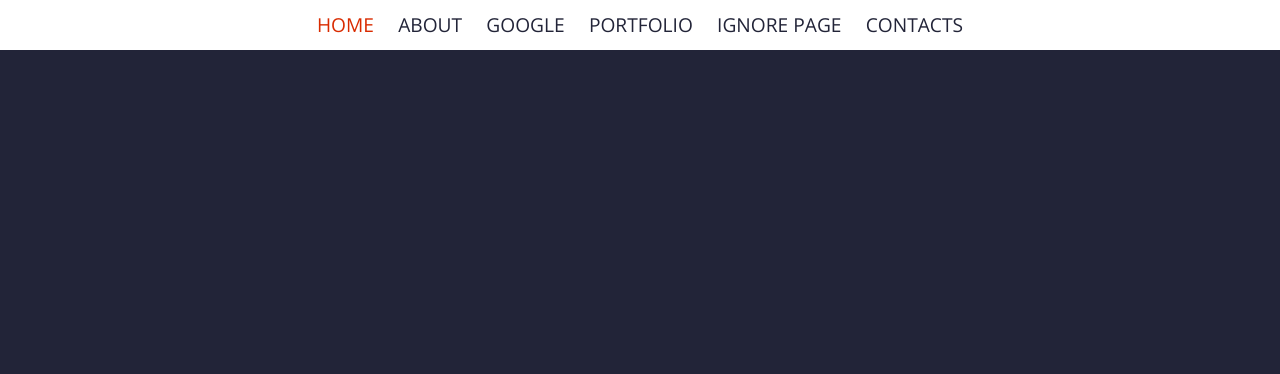
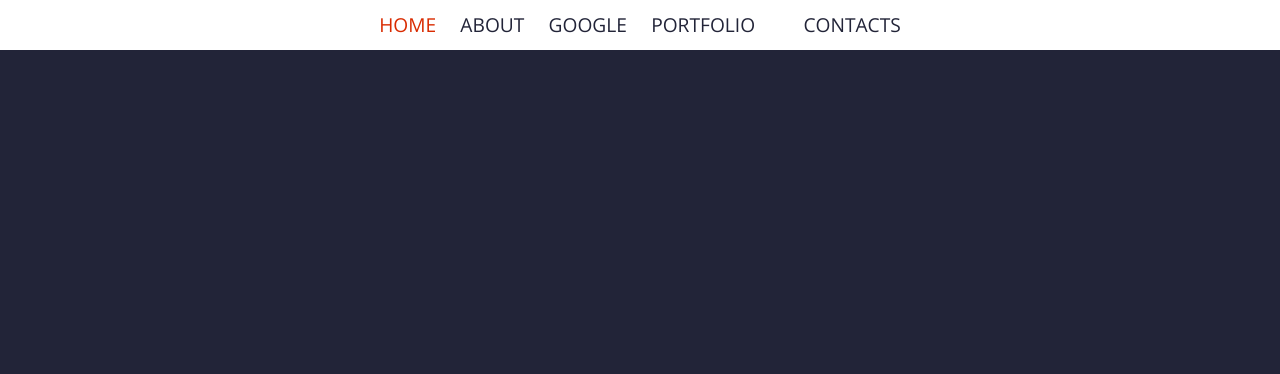
Before and after one commit to JumbleTron/scrool-nav, a plain HTML site: page index.html in a window 1280 px wide. Shown: the top 374 px of the page. Drawn offline with nearby package versions, Linux system fonts and the light colour scheme.

Commit message:
poprawa błędu undefined

```diff
--- a/index.html
+++ b/index.html
@@ -110,7 +110,7 @@
                     <li><a href="#about">About</a></li>
                     <li><a href="http://google.pl">google</a></li>
                     <li><a href="#portfolio">Portfolio</a></li>
-                    <li><a href="#ignore-page" class="scroolnav-ignore">Ignore page</a></li>
+                    <li><a href="#ignore-page" class="scroolnav-ignore"></a></li>
                     <li><a href="#contacts">Contacts</a></li>
                 </ul>
             </nav>
--- a/js/scrolnav.js
+++ b/js/scrolnav.js
@@ -106,7 +106,7 @@
                             $active.removeClass(settings.activeClass);
                             $('.scrolnav').find('li:last-child').find('a.'+settings.itemClass).addClass(settings.activeClass);
                         }
-                        else if($next.offset < currentPos) {
+                        else if(typeof $next != 'undefined' && $next.offset < currentPos) {
                             $active.removeClass(settings.activeClass);
                             $next.menuElem.addClass(settings.activeClass);
                         }
@@ -125,7 +125,7 @@
                             $active.removeClass(settings.activeClass);
                             $('.scrolnav').find('li:first-child').find('a.'+settings.itemClass).addClass(settings.activeClass);
                         }
-                        else if($prev.offset > currentPos) {
+                        else if(typeof $prev != 'undefined' && $prev.offset > currentPos) {
                             $active.removeClass(settings.activeClass);
                             $prev.menuElem.addClass(settings.activeClass);
                         }
```
